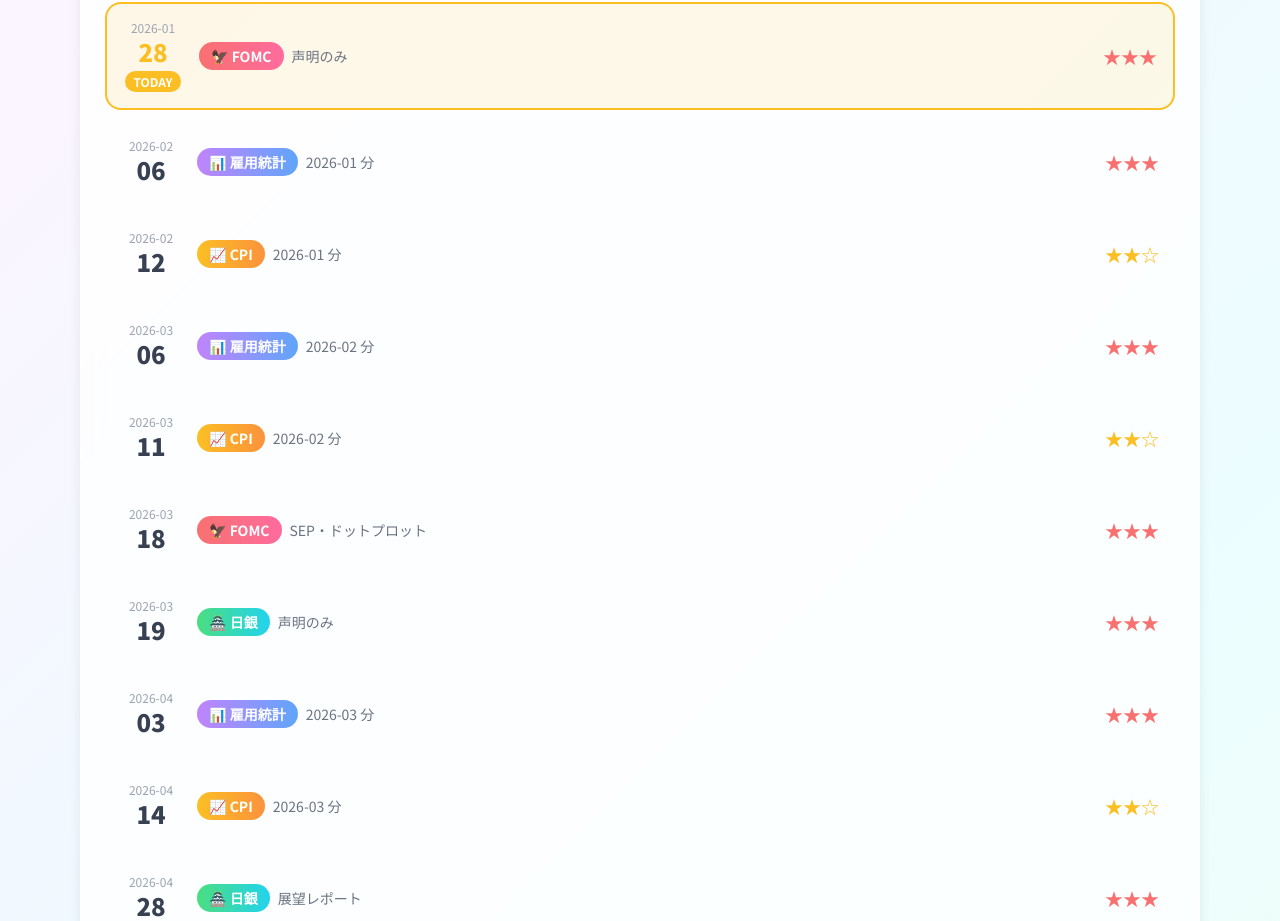
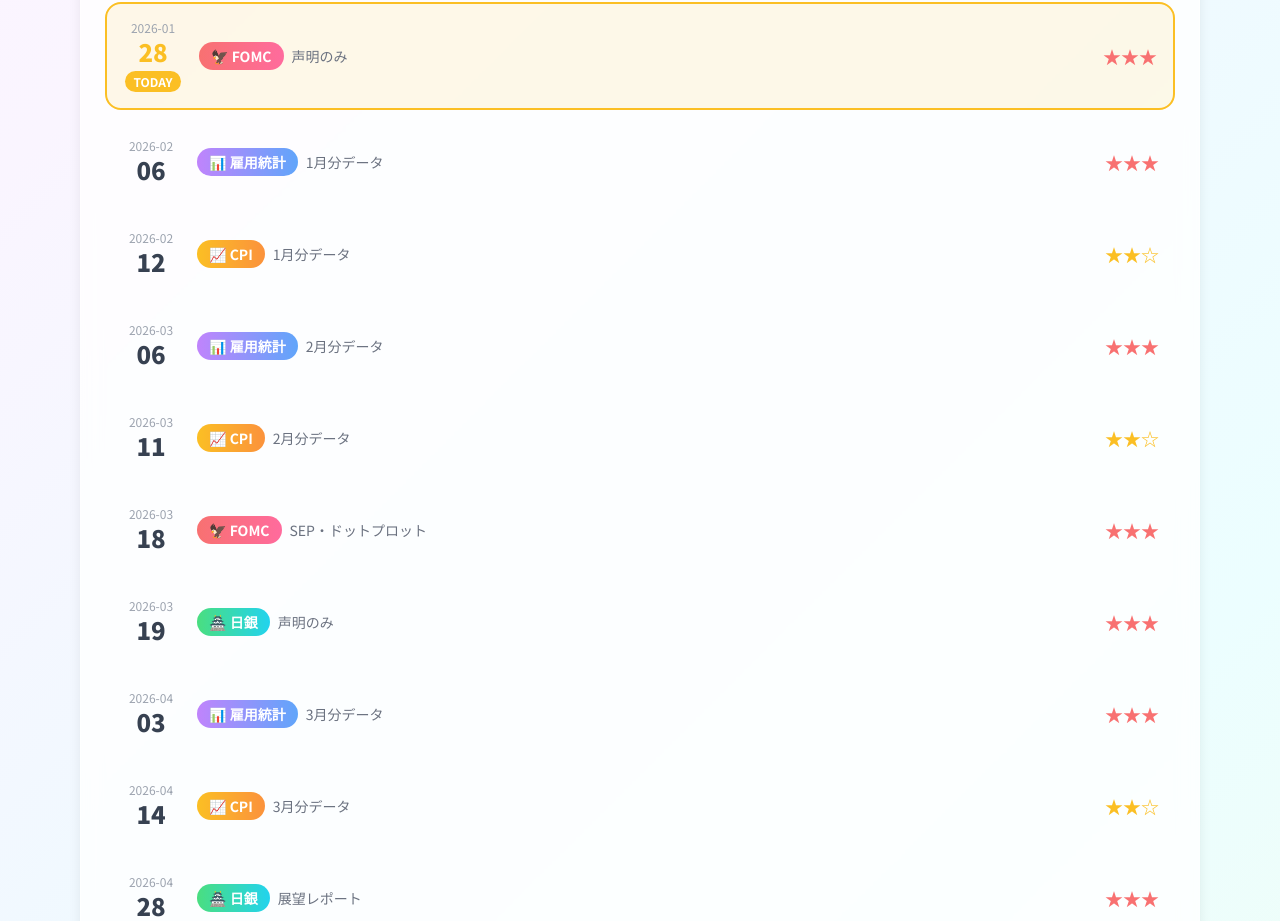
Before and after one commit to yohei524/economic-dashboard, a Flask app: page / in a window 1280 px wide. Shown: the part 653-1574 px from the top of the page. Run offline with Flask 2, Linux system fonts and the light colour scheme; some libraries are stand-ins or nearby versions.

Commit message:
イベント表示を分かりやすく改善（1月分データ等）

```diff
--- a/templates/index.html
+++ b/templates/index.html
@@ -97,9 +97,9 @@
 
                         <span class="text-gray-500 text-sm">
                             {% if event.type == 'NFP' %}
-                            {{ event.month }} 分
+                            {{ event.month[5:] | int }}月分データ
                             {% elif event.type == 'CPI' %}
-                            {{ event.month }} 分
+                            {{ event.month[5:] | int }}月分データ
                             {% elif event.type == 'FOMC' %}
                             {% if event.sep %}SEP・ドットプロット{% else %}声明のみ{% endif %}
                             {% elif event.type == 'BOJ' %}
```
